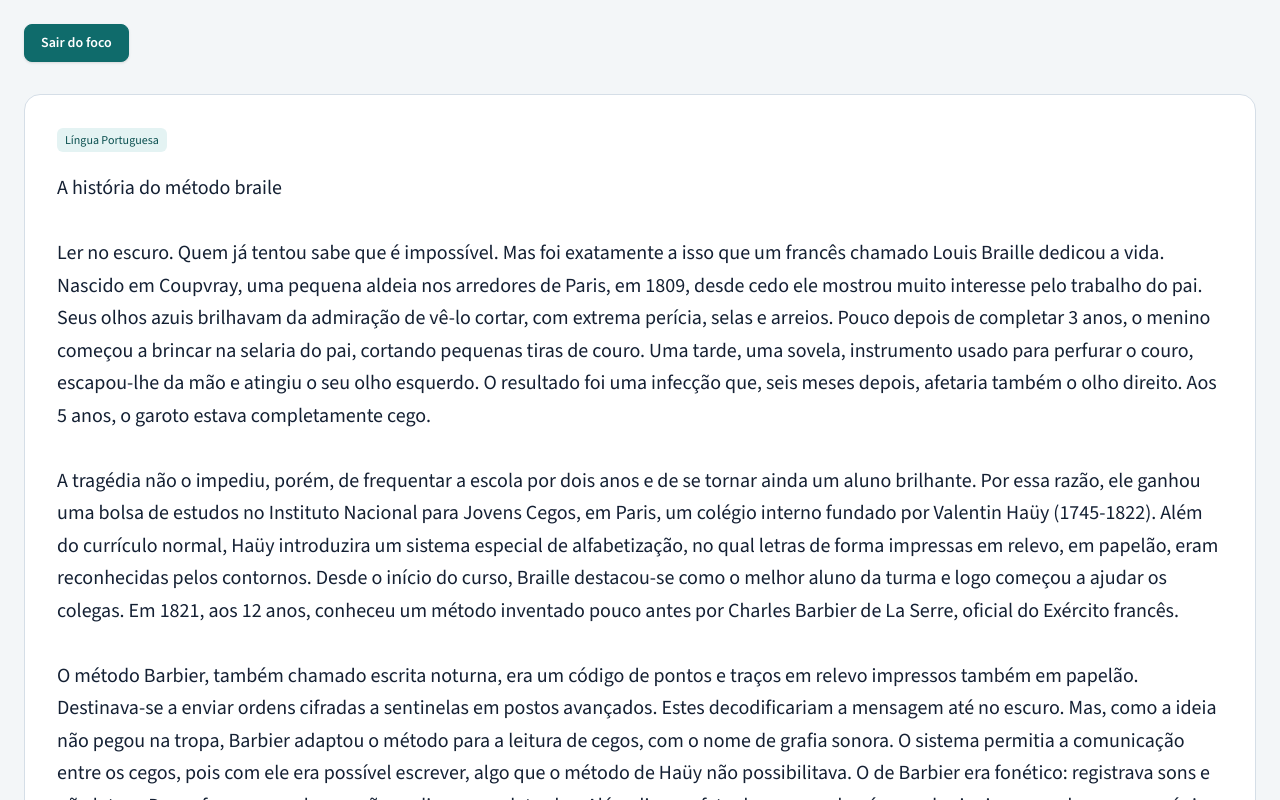
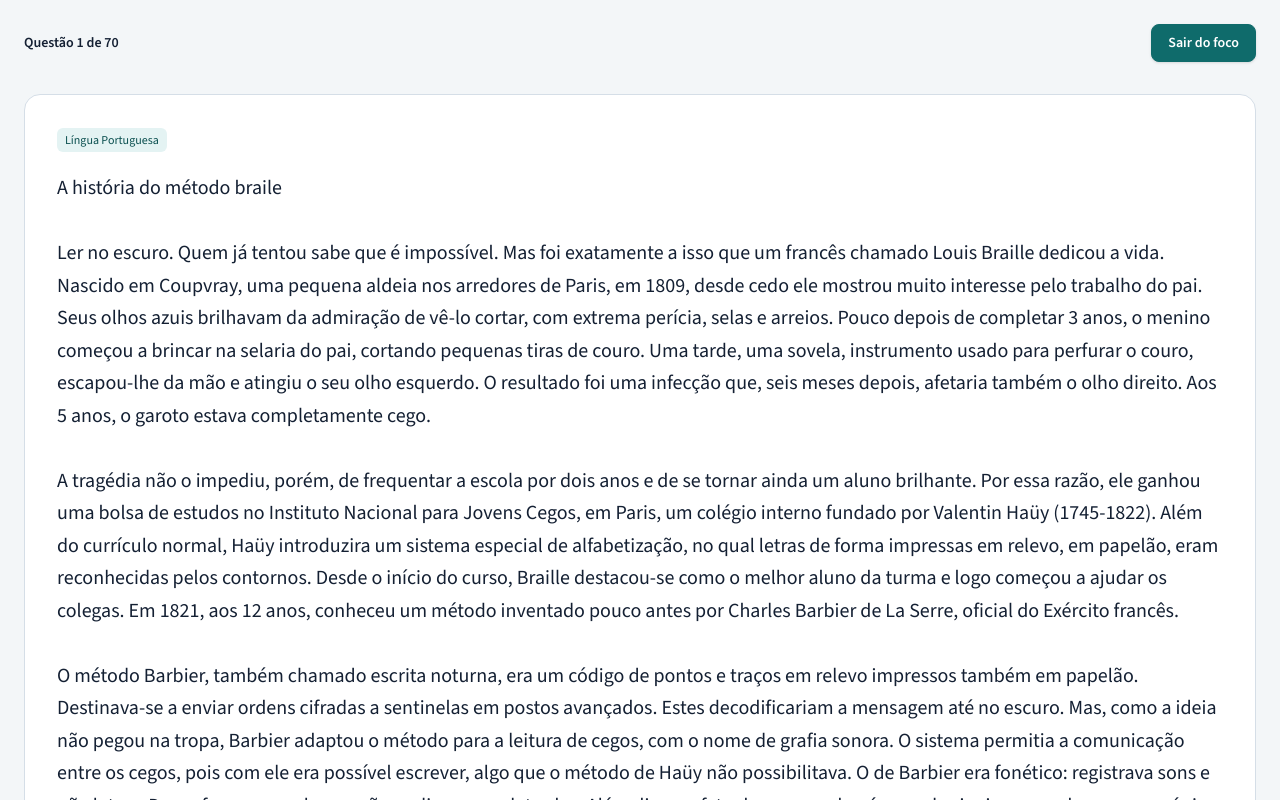
Before and after one commit to AndreXime/treino-concursos, a Next.js app: page /provas/bb-ac-2022-a-g1 in a window 1280 px wide. Both pictures are taken after a click on the button "Modo foco". Shown: the top 800 px of the page. Built offline with nearby package versions, Linux system fonts and the light colour scheme.

Commit message:
feat(prova-player): mostrar questão atual na barra do modo foco

```diff
--- a/src/components/questions/prova-player.tsx
+++ b/src/components/questions/prova-player.tsx
@@ -22,6 +22,7 @@ interface ProvaPlayerProps {
 	questions: Question[];
 	initialNumero?: number;
 	focusMode?: boolean;
+	onActiveQuestionChange?: (info: { numero: number; total: number }) => void;
 }
 
 export function ProvaPlayer({
@@ -29,6 +30,7 @@ export function ProvaPlayer({
 	questions,
 	initialNumero,
 	focusMode = false,
+	onActiveQuestionChange,
 }: ProvaPlayerProps) {
 	const {
 		activeQuestion,
@@ -44,12 +46,24 @@ export function ProvaPlayer({
 	const [justFinished, setJustFinished] = useState(false);
 
 	const activeQuestionId = activeQuestion?.id;
+	const activeNumero = activeQuestion?.numero;
+
 	useEffect(() => {
 		if (!activeQuestionId || focusMode) {
 			return;
 		}
 		chromeRef.current?.scrollIntoView({ behavior: "smooth", block: "start" });
 	}, [activeQuestionId, focusMode]);
+
+	useEffect(() => {
+		if (activeNumero === undefined) {
+			return;
+		}
+		onActiveQuestionChange?.({
+			numero: activeNumero,
+			total: questions.length,
+		});
+	}, [activeNumero, questions.length, onActiveQuestionChange]);
 
 	if (questions.length === 0) {
 		return null;
--- a/src/components/questions/prova-session.tsx
+++ b/src/components/questions/prova-session.tsx
@@ -22,6 +22,10 @@ export function ProvaSession({
 	initialNumero,
 }: ProvaSessionProps) {
 	const [focusMode, setFocusMode] = useState(false);
+	const [activeQuestionInfo, setActiveQuestionInfo] = useState<{
+		numero: number;
+		total: number;
+	} | null>(null);
 	const canFocus = questions.length > 0;
 
 	useEffect(() => {
@@ -57,6 +61,14 @@ export function ProvaSession({
 						: ""
 				}`}
 			>
+				{focusMode && activeQuestionInfo ? (
+					<p
+						className="text-sm font-semibold text-foreground"
+						aria-live="polite"
+					>
+						Questão {activeQuestionInfo.numero} de {activeQuestionInfo.total}
+					</p>
+				) : (
 					<Link
 						href="/"
 						data-hide-on-focus
@@ -64,6 +76,7 @@ export function ProvaSession({
 					>
 						← Todas as provas
 					</Link>
+				)}
 
 				{canFocus ? (
 					<button
@@ -118,6 +131,7 @@ export function ProvaSession({
 					questions={questions}
 					initialNumero={initialNumero}
 					focusMode={focusMode}
+					onActiveQuestionChange={setActiveQuestionInfo}
 				/>
 			)}
 		</div>
```
Lines whose indentation alone changed are shown as unchanged.
